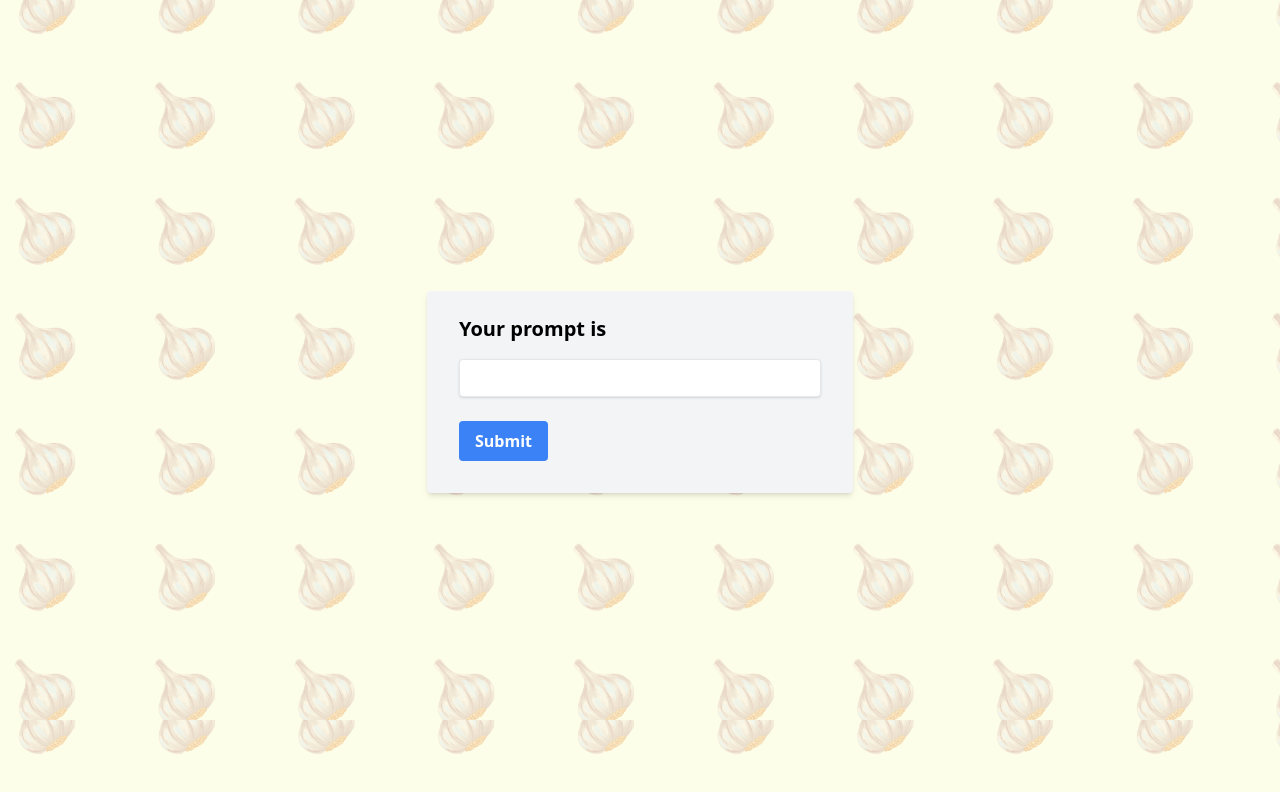
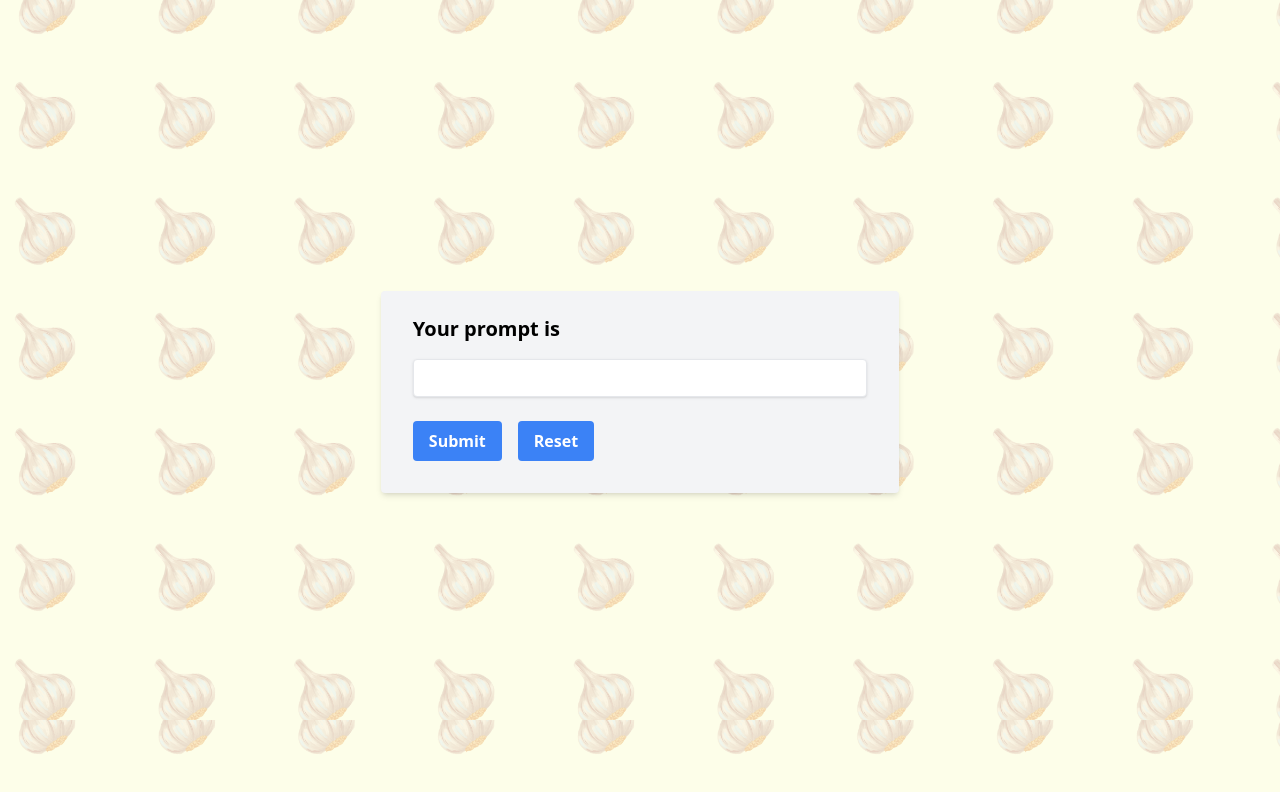
Before and after one commit to tata32000/garlic-phone, a React (Vite) app: page /game-room-read/1 in a window 1280 px wide. Shown: the top 792 px of the page. Built offline with nearby package versions, Linux system fonts and the light colour scheme; no server answers; the database is empty.

Commit message:
fix bugs

```diff
--- a/src/Components/ReadPage.tsx
+++ b/src/Components/ReadPage.tsx
@@ -77,6 +77,10 @@
 
   const postPlayerPrompt = async (e: { preventDefault: () => void }) => {
     e.preventDefault();
+    if (playerPrompt.trim() === "") {
+      alert("Please enter a valid prompt");
+      return;
+    }
 
     if (!gameId || !playerName) {
       console.error("Game ID or Player Name is missing");
@@ -150,6 +154,12 @@
         >
           Submit
         </button>
+        <button
+          onClick={() => setPlayerPrompt("")}
+          className="mt-6 bg-blue-500 hover:bg-blue-700 text-white font-bold py-2 px-4 rounded mr-4"
+        >
+          Reset
+        </button>
       </div>
     </div>
   );
--- a/src/Components/WritePage.tsx
+++ b/src/Components/WritePage.tsx
@@ -11,6 +11,10 @@
 
   const postPlayerPrompt = async (e: { preventDefault: () => void }) => {
     e.preventDefault();
+    if (playerPrompt.trim() === "") {
+      alert("Please enter a valid prompt");
+      return;
+    }
 
     if (!gameId || !playerName) {
       console.error("Game ID or Player Name is missing");
@@ -85,9 +89,7 @@
           onClick={() => setPlayerPrompt("")}
           className="mt-6 bg-blue-500 hover:bg-blue-700 text-white font-bold py-2 px-4 rounded mr-4"
         >
-          <a href="/" className="no-underline text-white">
-            Reset
-          </a>
+          Reset
         </button>
       </div>
     </div>
```
